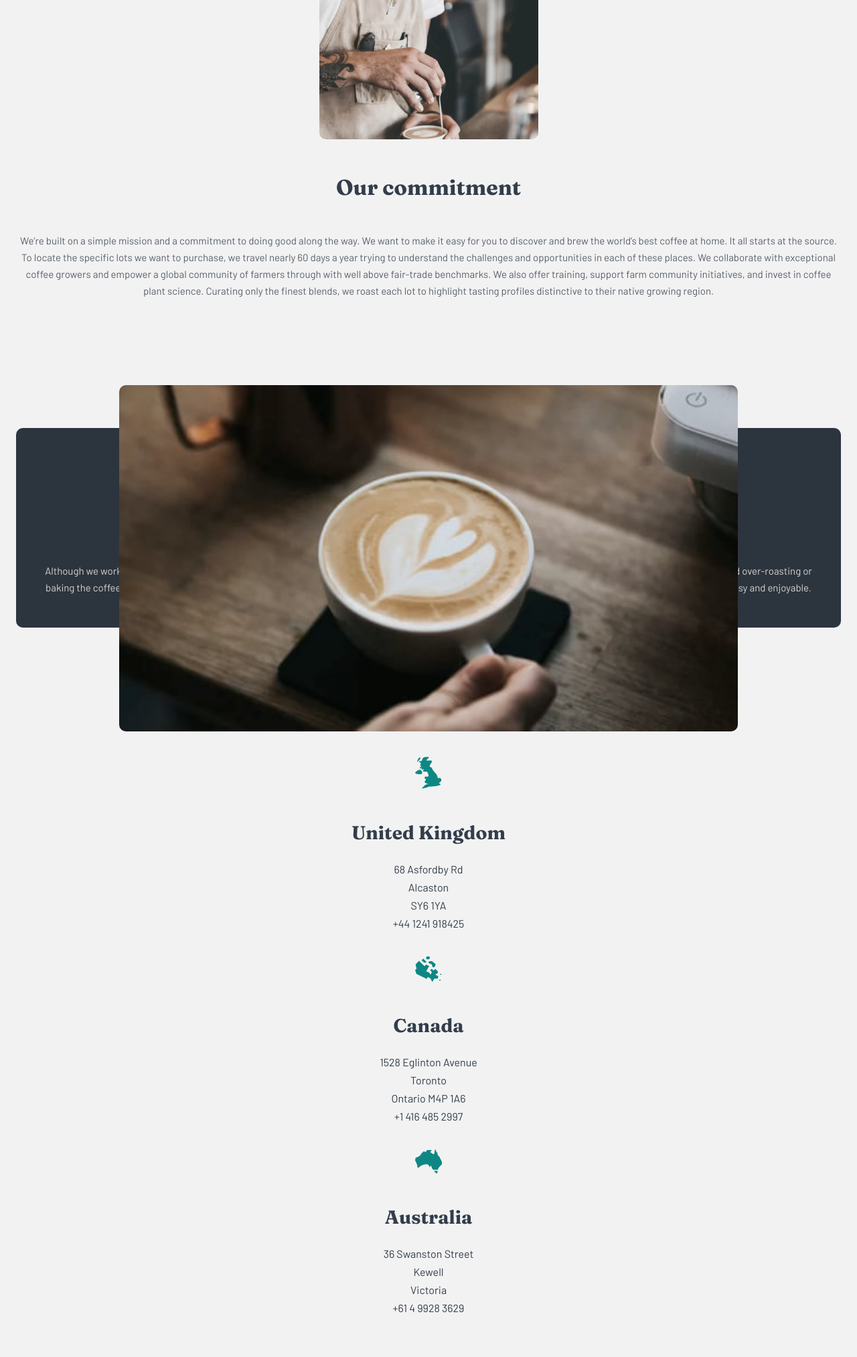
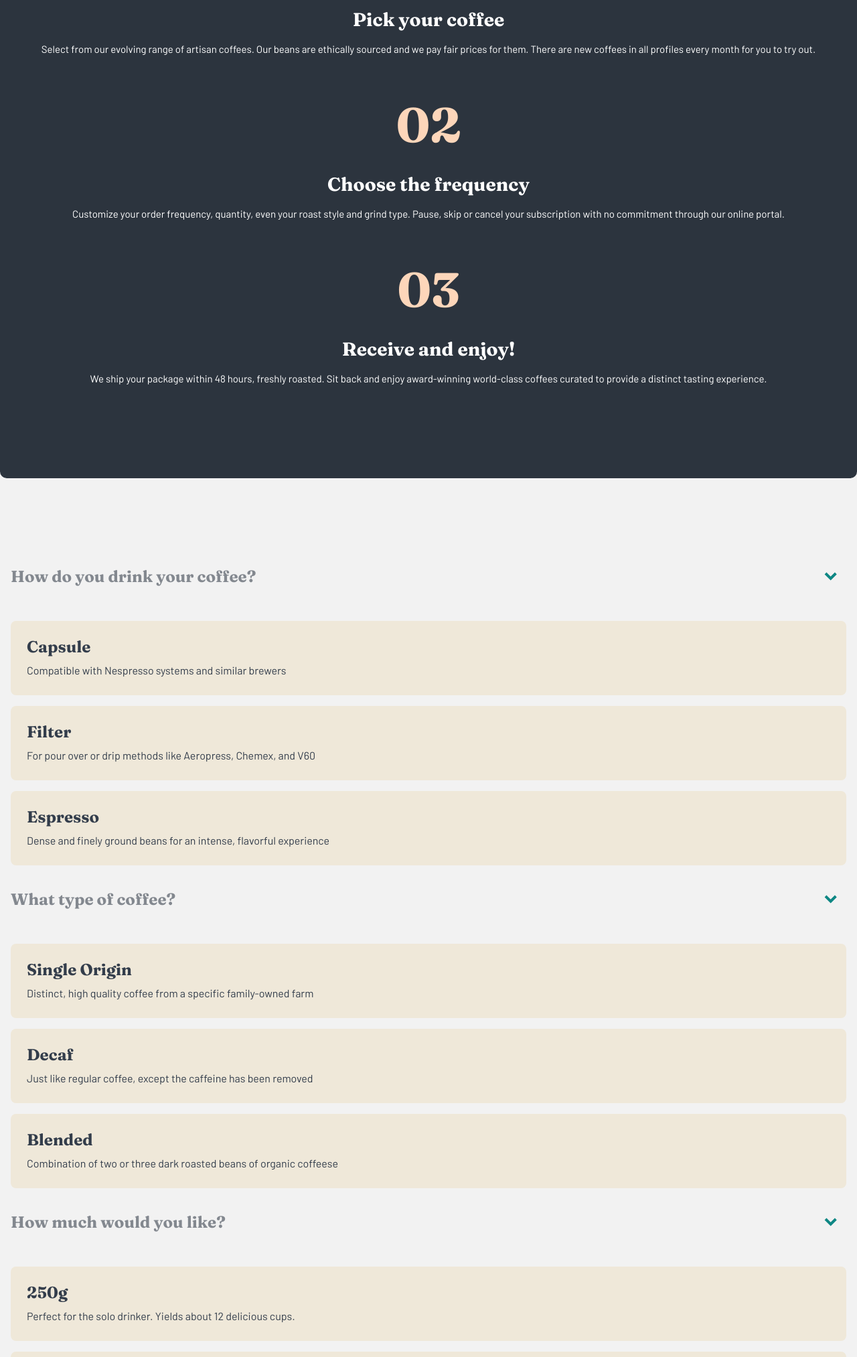
Before and after one commit to xtralvl/Coffeeroasters-subscription-site, a website built with Vite: page my-app/subscribe.html in a window 1280 px wide. Shown: the part 774-2800 px from the top of the page at 67% size. Built offline with nearby package versions, Linux system fonts and the light colour scheme.

Commit message:
subscribe mobile css

```diff
--- a/my-app/src/main.ts
+++ b/my-app/src/main.ts
@@ -1,2 +1,3 @@
 import './styles/home/home-mobile.scss'
 import './styles/about-us/about-mobile.scss'
+import './styles/subscribe/subscribe-mobile.scss'
--- a/my-app/src/styles/home/home-mobile.scss
+++ b/my-app/src/styles/home/home-mobile.scss
@@ -333,7 +333,7 @@ body {
                         text-decoration: none;
                         letter-spacing: 0.92px;
                         color: #83888F;
-
+                        font-size: 12px;
 
                     }
                 }
--- /dev/null
+++ b/my-app/src/styles/subscribe/subscribe-mobile.scss
@@ -0,0 +1,226 @@
+
+// === THESE STYLES ARE FOR SUBSCRIPTION PAGE === //
+
+@import '/src/variables/colors.scss';
+@import url('https://fonts.googleapis.com/css2?family=Fraunces:wght@400;700&display=swap');
+@import url('https://fonts.googleapis.com/css2?family=Barlow:wght@400;500;700&display=swap');
+
+body {
+    padding: 1rem 0;
+    background-color: $body-color;
+    margin-left: 0;
+    margin-right: 0;
+    text-align: center;
+
+    button {
+        cursor: pointer;
+    }
+
+    #top-row {
+        padding-left: 1rem;
+        padding-right: 1rem;
+    }
+
+#create-a-plan-header-container {
+    text-align: center;
+    border-radius: 10px;
+    background-image: url('/assets/plan/mobile/image-hero-blackcup.jpg');
+    background-position: center;
+    background-repeat: no-repeat;
+    background-size: cover;
+    height: 25rem;
+    display: flex;
+    flex-direction: column;
+    justify-content: center;
+    margin: 2rem 1rem 7rem 1rem;
+
+
+
+    h1 {
+        color: #FEFCF7;
+        font-family: 'Fraunces', serif;
+        font-size: 2.5rem;
+        margin: 0;
+    }
+
+    p {
+        font-family: 'Barlow', sans-serif;
+        font-size: 15px;
+        opacity: 0.8;
+        color: #FEFCF7;
+        line-height: 25px;
+        padding: 0 1.5rem;
+
+    }
+}
+
+    // === STEPS WORKS SECTION === //
+
+    #steps-section {
+        background-color: #2C343E;
+        border-radius: 10px;
+        text-align: center;
+        margin-top: 6rem;
+        max-width: 100% ;
+        padding: 5rem 2rem;
+        margin-bottom: 7rem;
+
+        }
+
+        .step-number {
+            font-size: 4.5rem;
+            font-family: 'Fraunces', serif;
+            color: #FDD6BA;
+            font-weight: bold;
+            margin: 0;
+
+        }
+
+        .step-title {
+            font-size: 1.75rem;
+            font-family: 'Fraunces', serif;
+            color: #FFFFFF;
+            font-weight: bold;
+            margin-bottom: 0;
+
+        }
+
+        p {
+            font-size: 15px;
+            font-family: 'Barlow', sans-serif;
+            color: #FFFFFF;
+            font-weight: lighter;
+            margin-bottom: 3.5rem;
+            line-height: 25px;
+
+        }
+
+    // === COFFEE MAKER SECTION === //
+
+    #coffee-maker-section-container {
+        text-align: left;
+        margin: 0 1rem;
+
+        .section-article {
+            display: flex;
+            justify-content: space-between;
+            align-items: center;
+            margin-bottom: 2rem;
+
+
+            .arrow-button {
+                border: none;
+                height: 3rem;
+                width: 3rem;
+                background-color: rgb(255, 255, 255, 0);
+
+                display: flex;
+                justify-content: center;
+                align-items: center;
+            }
+        }
+
+        h2 {
+            font-size: 1.5rem;
+            color: #83888F;
+            font-family: 'Fraunces', serif;
+            width: 100%;
+
+
+        }
+
+        .option-active {
+            background-color: #0E8784;
+            color: #FFFFFF;
+        }
+
+        .option {
+            text-align: left;
+            width: 100%;
+            border-radius: 8px;
+            padding: 1.5rem;
+            margin-bottom: 1rem;
+            border: none;
+            background-color: #efe8d9;
+
+            h3 {
+                font-size: 1.5rem;
+                color: #333D4B;
+                margin: 0;
+                font-family: 'Fraunces', serif;
+                margin-bottom: .5rem;
+            }
+
+            p {
+                font-size: 16px;
+                line-height: 26px;
+                color: #333D4B;
+                font-family: 'Barlow', sans-serif;
+                margin: 0;
+            }
+        }
+    }
+
+    // === ORDER SUMMARY ON PAGE STYLES === //
+
+    #order-summary-on-page-container {
+        text-align: left;
+        background-color: #2C343E;
+        margin: 6rem 1rem 3.5rem 1rem;
+        border-radius: 8px;
+        padding: 1.5rem;
+
+
+        h4 {
+            opacity: 0.537;
+            font-size: 1rem;
+            font-family: 'Barlow', sans-serif;
+            color: white;
+            font-weight: lighter;
+            margin: 0;
+            margin-bottom: 0.5rem;
+        }
+
+        p {
+            margin: 0;
+            font-size: 1.5rem;
+            color: white;
+            font-family: 'Fraunces', serif;
+            line-height: 40px;
+            padding-right: 1.5rem;
+
+        }
+    }
+
+    .picked-option {
+        color: #0E8784;
+    }
+
+    #create-my-plan-button {
+        margin-bottom: 7.5rem;
+        background-color: $create-your-plan-button-color;
+        padding: 1rem 2.2rem;
+        border: none;
+        border-radius: 6px;
+        font-family: 'Fraunces', serif;
+        color: $paragraph-color;
+        font-size: 18px;
+        font-weight: bold;
+
+    }
+
+    footer {
+        padding-top: 3rem;
+        margin: 0 1rem;
+    }
+
+    #nav-footer {
+
+        a {
+            font-size: 12px;
+        }
+    }
+
+
+
+}
--- a/my-app/about.html
+++ b/my-app/subscribe.html
@@ -34,59 +34,83 @@
 
   <!-- MAIN -->
     <main>
-      <!-- ABOUT US SECTION -->
-      <section id="about-us-container" >
-        <h1>About us</h1>
-        <p>Coffeeroasters began its journey of exotic discovery in 1999, highlighting stories of coffee from around the world. We have since been dedicated to bring the perfect cup - from bean to brew - in every shipment.</p>
+      <!-- CREATE A PLAN SECTION -->
+      <section id="create-a-plan-header-container" >
+        <h1>Create a plan</h1>
+        <p>Build a subscription plan that best fits your needs. We offer an assortment of the best
+            artisan coffees from around the globe delivered fresh to your door.</p>
       </section>
 
-  <!-- OUR COMMITMENT SECTION -->
-   <section id="our-commitment-section" >
-    <img id="commitment-image" src="./assets/about/mobile/image-commitment.jpg" >
-    <h2>Our commitment</h2>
-    <p>We’re built on a simple mission and a commitment to doing good along the way. We want to make it easy for you to discover and brew the world’s best coffee at home. It all starts at the source. To locate the specific lots we want to purchase, we travel nearly 60 days a year trying to understand the challenges and opportunities in each of these places. We collaborate with exceptional coffee growers and empower a global community of farmers through with well above fair-trade benchmarks. We also offer training, support farm community initiatives, and invest in coffee plant science. Curating only the finest blends, we roast each lot to highlight tasting profiles distinctive to their native growing region.</p>
-   </section>
+  <!-- STEPS SECTION -->
+<section id="steps-section" >
+    <article>
+        <h2 class="step-number" >01</h2>
+        <h3 class="step-title" >Pick your coffee</h3>
+        <p>Select from our evolving range of artisan coffees. Our beans are ethically sourced and we pay fair prices for them. There are new coffees in all profiles every month for you to try out.</p>
+    </article>
+    <article>
+        <h2 class="step-number" >02</h2>
+        <h3 class="step-title" >Choose the frequency</h3>
+        <p>Customize your order frequency, quantity, even your roast style and grind type. Pause, skip or cancel your subscription with no commitment through our online portal.</p>
+    </article>
+    <article>
+        <h2 class="step-number" >03</h2>
+        <h3 class="step-title" >Receive and enjoy!</h3>
+        <p>We ship your package within 48 hours, freshly roasted. Sit back and enjoy award-winning
+            world-class coffees curated to provide a distinct tasting experience.</p>
+    </article>
+</section>
 
-   <!-- UNCOMPRIMISING QUALITY SECTION-->
 
-    <section id="uncompromising-quality-section" >
-      <img id="uncompromising-quality-img" src="/assets/about/mobile/image-quality.jpg" >
-      <h2>Uncompromising quality</h2>
-      <p>Although we work with growers who pay close attention to all stages of harvest and processing, we employ, on our end, a rigorous quality control program to avoid over-roasting or baking the coffee dry. Every bag of coffee is tagged with a roast date and batch number. Our goal is to roast
-        consistent, user-friendly coffee, so that brewing is easy and enjoyable.</p>
-    </section>
+    <!-- COFFEE MAKER SECTION -->
+     <section id="coffee-maker-section-container" >
+        <article>
+            <div class="section-article" ><h2>How do you drink your coffee?</h2><button class="arrow-button" ><img src="/assets/plan/desktop/icon-arrow.svg" ></button></div>
+            <button class="option" ><h3>Capsule</h3><p>Compatible with Nespresso systems and similar brewers</p></button>
+            <button class="option" ><h3>Filter</h3><p>For pour over or drip methods like Aeropress, Chemex, and V60</p></button>
+            <button class="option" ><h3>Espresso</h3><p>Dense and finely ground beans for an intense, flavorful experience</p></button>
+        </article>
+        <article>
+            <div class="section-article" ><h2>What type of coffee?</h2><button class="arrow-button" ><img src="/assets/plan/desktop/icon-arrow.svg" ></button></div>
+            <button class="option" ><h3>Single Origin</h3><p>Distinct, high quality coffee from a specific family-owned farm</p></button>
+            <button class="option" ><h3>Decaf</h3><p>Just like regular coffee, except the caffeine has been removed</p></button>
+            <button class="option" ><h3>Blended</h3><p>Combination of two or three dark roasted beans of organic coffeese</p></button>
+        </article>
+        <article>
+            <div class="section-article" ><h2>How much would you like?</h2><button class="arrow-button" ><img src="/assets/plan/desktop/icon-arrow.svg" ></button></div>
+            <button class="option" ><h3>250g</h3><p>Perfect for the solo drinker. Yields about 12 delicious cups.</p></button>
+            <button class="option" ><h3>500g</h3><p>Perfect option for a couple. Yields about 40 delectable cups.</p></button>
+            <button class="option" ><h3>1000g</h3><p>Perfect for offices and events. Yields about 90 delightful cups.</p></button>
+        </article>
+        <article>
+            <div class="section-article" ><h2>Want us to grind them?</h2><button class="arrow-button" ><img src="/assets/plan/desktop/icon-arrow.svg" ></button></div>
+            <button class="option" ><h3>Wholebean</h3><p>Best choice if you cherish the full sensory experience</p></button>
+            <button class="option" ><h3>Filter</h3><p>For drip or pour-over coffee methods such as V60 or Aeropress</p></button>
+            <button class="option" ><h3>Cafetiére</h3><p>Course ground beans specially suited for french press coffee</p></button>
+        </article>
+        <article>
+            <div class="section-article" ><h2>How often should we deliver?</h2><button class="arrow-button" ><img src="/assets/plan/desktop/icon-arrow.svg" ></button></div>
+            <button class="option" ><h3>Every week</h3><p>$7.20 per shipment. Includes free first-class shipping.</p></button>
+            <button class="option" ><h3>Every two weeks</h3><p>$9.60 per shipment. Includes free priority shipping.</p></button>
+            <button class="option" ><h3>Every month</h3><p>$12.00 per shipment. Includes free priority shipping.</p></button>
+        </article>
+     </section>
 
-  <!-- HEADQUARTERS SECTION -->
-    <section id="headquarters-section" >
-      <h2>Our headquarters</h2>
+    <!-- ORDER SUMMARY ON PAGE -->
+     <section id="order-summary-on-page-container" >
+        <h4>Order Summary</h4>
+        <p>“I drink my coffee as Filter, with a Decaf type of bean. 250g ground ala Cafetiére, sent to me Every Week.”</p>
+     </section>
 
-      <article>
-        <img src="/assets/about/desktop/illustration-uk.svg" >
-        <h3>United Kingdom</h3>
-        <p>68  Asfordby Rd</p>
-        <p>Alcaston</p>
-        <p>SY6 1YA</p>
-        <p>+44 1241 918425</p>
-      </article>
+     <button id="create-my-plan-button" >Create my plan!</button>
 
-      <article>
-        <img src="/assets/about/desktop/illustration-canada.svg" >
-        <h3>Canada</h3>
-        <p>1528  Eglinton Avenue</p>
-        <p>Toronto</p>
-        <p>Ontario M4P 1A6</p>
-        <p>+1 416 485 2997</p>
-      </article>
+    <!-- ORDER SUMMARY MODAL -->
+     <section>
 
-      <article>
-        <img src="/assets/about/desktop/illustration-australia.svg" >
-        <h3>Australia</h3>
-        <p>36 Swanston Street</p>
-        <p>Kewell</p>
-        <p>Victoria</p>
-        <p>+61 4 9928 3629</p>
-      </article>
-    </section>
+     </section>
+
+
+
 
 
     </main>
@@ -99,9 +123,9 @@
 
       <nav id="nav-footer" aria-label="Footer navigation">
         <ul>
-          <li><a href="#">Home</a></li>
-          <li><a href="#">About us</a></li>
-          <li><a href="#">Create your plan</a></li>
+          <li><a href="#">HOME</a></li>
+          <li><a href="#">ABOUT US</a></li>
+          <li><a href="#">CREATE OUR PLAN</a></li>
         </ul>
       </nav>
 
```
Also changed, not shown: my-app/index.html (+7 -7 lines), my-app/src/styles/about-us/about-mobile.scss (+8 -0 lines).
